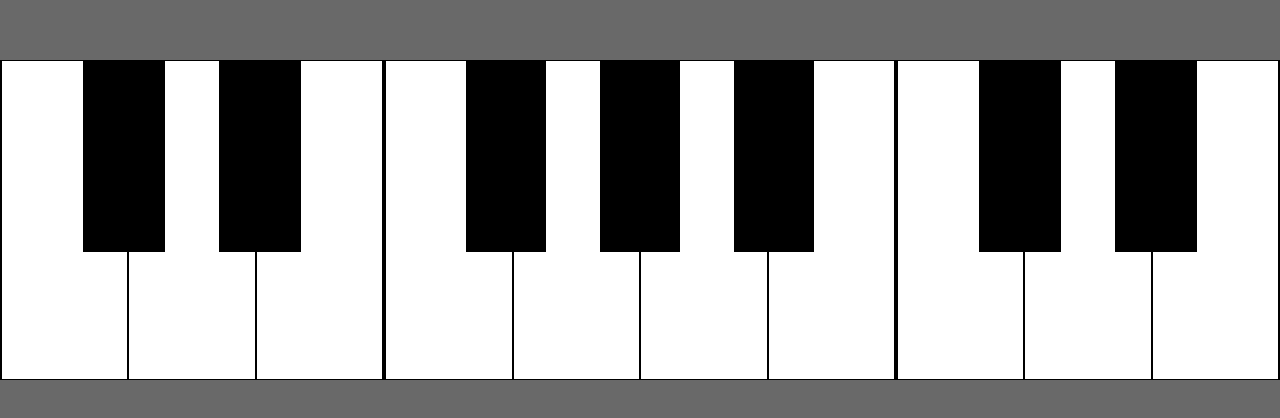
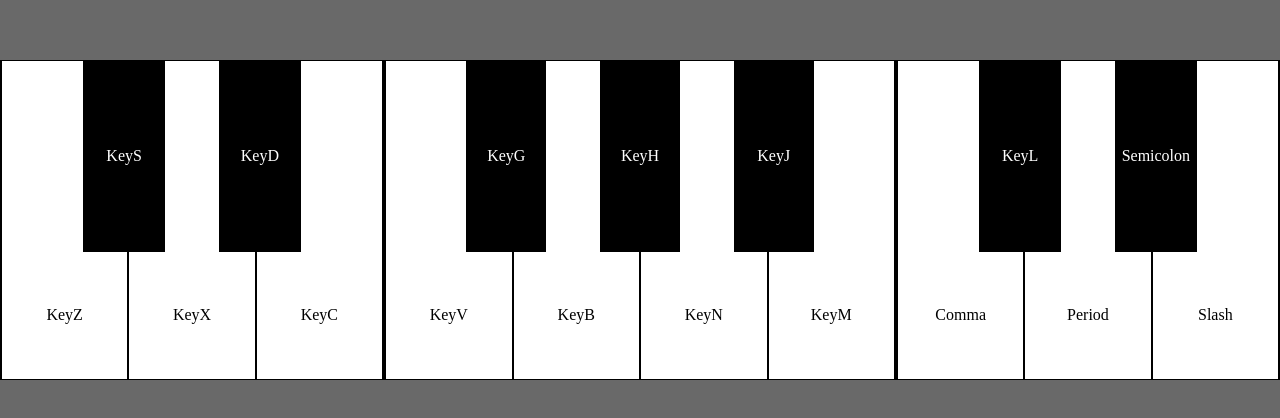
Before and after one commit to kuman514/PianoJS, a website built with webpack: page index.html in a window 1280 px wide. Shown: the part 180-598 px from the top of the page. Built offline with nearby package versions, Linux system fonts and the light colour scheme.

Commit message:
Added keycode on the keys

```diff
--- a/css/style.css
+++ b/css/style.css
@@ -53,6 +53,7 @@ main {
 
 .black-key, .white-key {
   all: unset;
+  text-align: center;
 }
 
 .black-key {
@@ -68,4 +69,5 @@ main {
 
 .key-pressed {
   background-color: forestgreen;
+  color: yellow;
 }
--- a/js/BlackKey.js
+++ b/js/BlackKey.js
@@ -41,6 +41,8 @@ export default class BlackKey extends Component {
     });
 
     this.render = () => {
+      const text = document.createTextNode(props.keyName);
+      this.rootElement.appendChild(text);
       return this.rootElement;
     };
   }
--- a/js/WhiteKey.js
+++ b/js/WhiteKey.js
@@ -41,6 +41,8 @@ export default class WhiteKey extends Component {
     });
 
     this.render = () => {
+      const text = document.createTextNode(props.keyName);
+      this.rootElement.appendChild(text);
       return this.rootElement;
     };
   }
```
